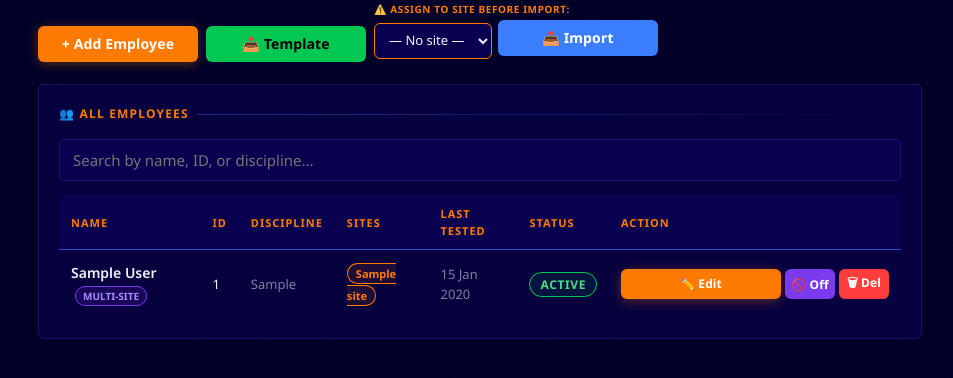
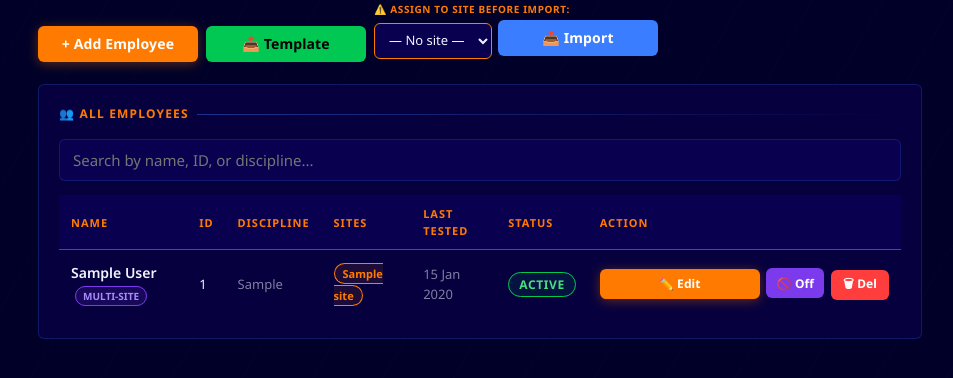
Before and after one commit to yunadi2511/alcoholtest, a Flask app: page /employees in a window 1280 px wide. Shown: the part 144-522 px from the top of the page, without its empty margins (160-1113 px from the left). Run offline with Flask 3, Linux system fonts and the light colour scheme; a user stored in the database is signed in; tables that the repository leaves empty hold one stand-in row (values such as "Sample post").

Commit message:
fix employee action button

```diff
--- a/alcoholtest/templates/employees.html
+++ b/alcoholtest/templates/employees.html
@@ -144,10 +144,9 @@
               <span style="background:var(--surface2);color:var(--text-muted);border:1px solid var(--border);padding:3px 10px;border-radius:20px;font-size:12px">Inactive</span>
             {% endif %}
           </td>
-          <td>
-            <div style="display:flex;gap:4px;align-items:center">
+          <td style="white-space:nowrap">
             <button type="button" class="btn btn-primary btn-sm"
-                style="width:64px;height:30px;padding:0;justify-content:center;font-size:12px"
+              style="width:58px;height:30px;padding:0;justify-content:center;font-size:12px;margin-right:3px"
               onclick="openEdit(
                 {{ emp.id }},
                 {{ emp.name | tojson }},
@@ -157,19 +156,18 @@
               )">✏️ Edit</button>
             <form method="POST" action="{{ url_for('toggle_employee', emp_id=emp.id) }}" style="display:inline">
               <button type="submit" class="btn btn-purple btn-sm"
-                  style="width:50px;height:30px;padding:0;justify-content:center;font-size:12px"
+                style="width:58px;height:30px;padding:0;justify-content:center;font-size:12px;margin-right:3px"
                 onclick="return confirm('{{ 'Deactivate' if emp.is_active else 'Activate' }} {{ emp.name }}?')">
                 {{ '🚫 Off' if emp.is_active else '✅ On' }}
               </button>
             </form>
             <form method="POST" action="{{ url_for('delete_employee', emp_id=emp.id) }}" style="display:inline">
               <button type="submit" class="btn btn-danger btn-sm"
-                  style="width:50px;height:30px;padding:0;justify-content:center;font-size:12px"
-                  onclick="return confirm('⚠️ Delete {{ emp.name }}? Removes ALL test history. Use Deactivate to preserve records. Sure?')">
+                style="width:58px;height:30px;padding:0;justify-content:center;font-size:12px"
+                onclick="return confirm('⚠️ Delete {{ emp.name }}? Removes ALL test history. Sure?')">
                 🗑 Del
               </button>
             </form>
-            </div>
           </td>
         </tr>
         {% endfor %}
```
Lines whose indentation alone changed are shown as unchanged.
